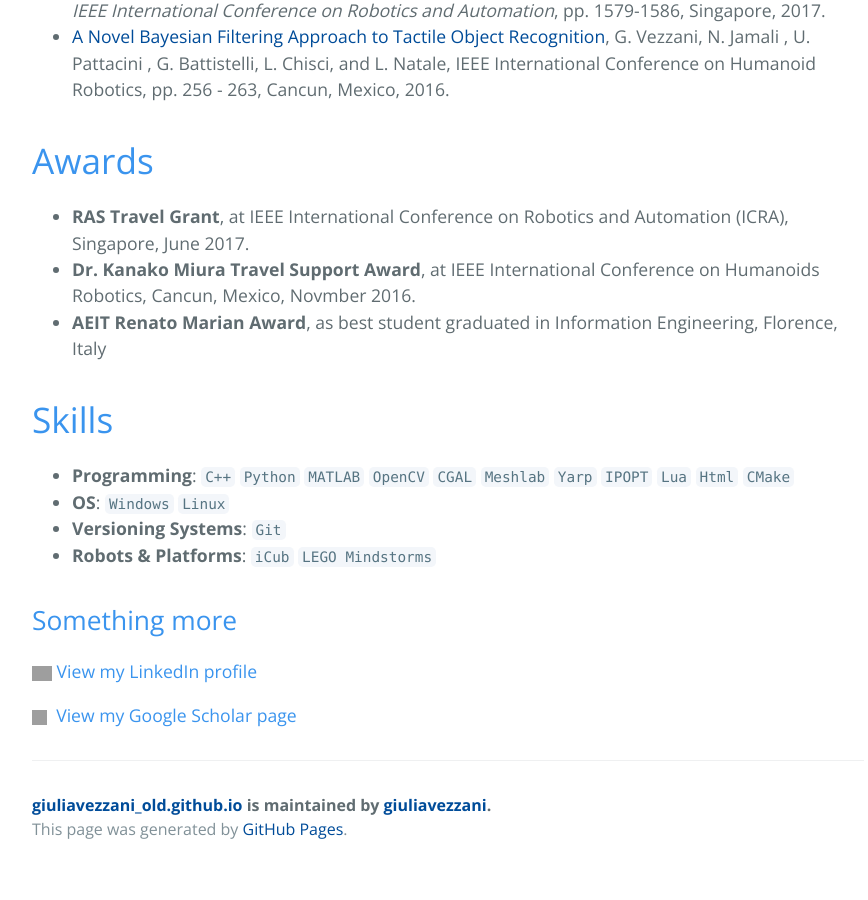
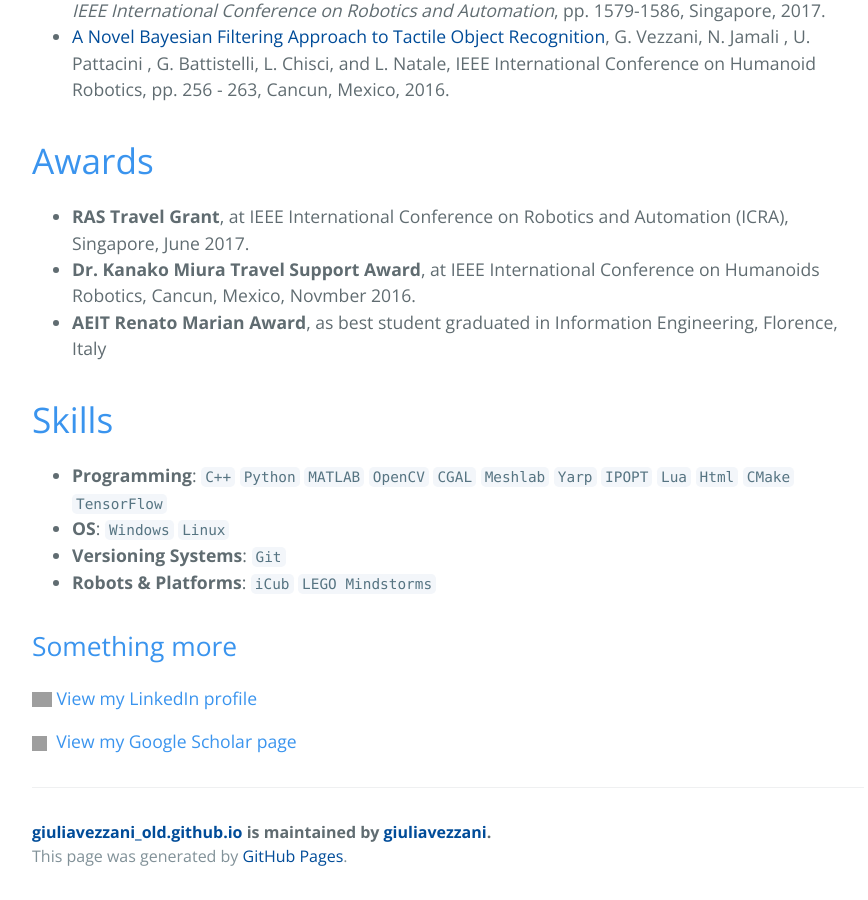
Before and after one commit to giuliavezzani/giuliavezzani_old.github.io, a Jekyll site: the page built from index.md, in a window 1280 px wide and 900 px high, scrolled down 2252 px. Shown: the whole window, without its empty margins (192-1060 px from the left). Built offline with Jekyll 4.4.1, drawn with Linux system fonts in a browser that asks for light colours; our own code applies the rules of GitHub Pages for plain Markdown files; before the commit the page ends 3125 px from its top, so only the background shows below that; grey boxes are pictures that could not be loaded.

Commit message:
Update index.md

```diff
--- a/index.md
+++ b/index.md
@@ -106,7 +106,7 @@ advancement of the theory and practice of systems and control.</p>
 - **AEIT Renato Marian Award**, as best student graduated in Information Engineering, Florence, Italy
 
 # Skills
-- **Programming**: `C++` `Python` `MATLAB` `OpenCV` `CGAL` `Meshlab` `Yarp` `IPOPT` `Lua` `Html` `CMake`
+- **Programming**: `C++` `Python` `MATLAB` `OpenCV` `CGAL` `Meshlab` `Yarp` `IPOPT` `Lua` `Html` `CMake` `TensorFlow`
 - **OS**: `Windows` `Linux`
 - **Versioning Systems**: `Git`
 - **Robots & Platforms**: `iCub` `LEGO Mindstorms`
```
